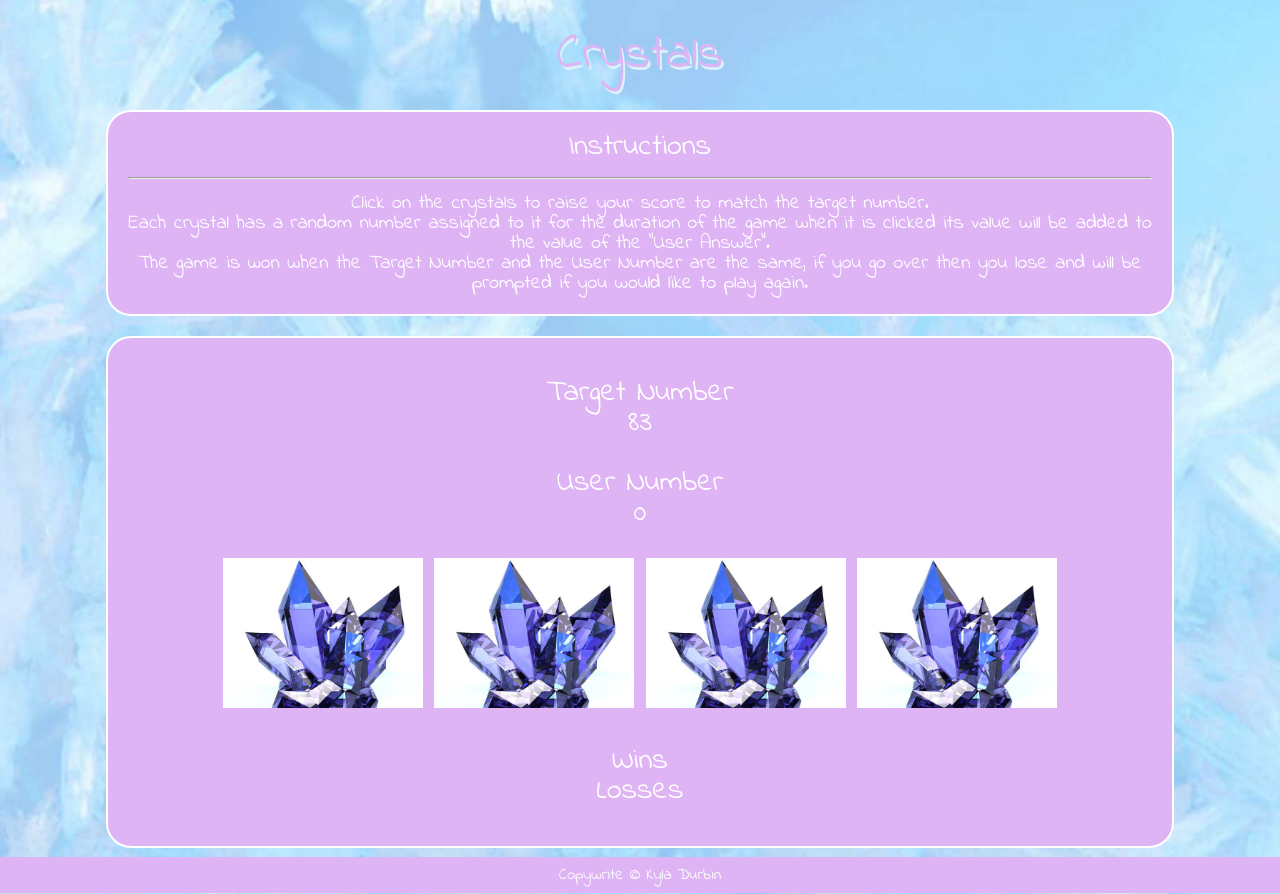
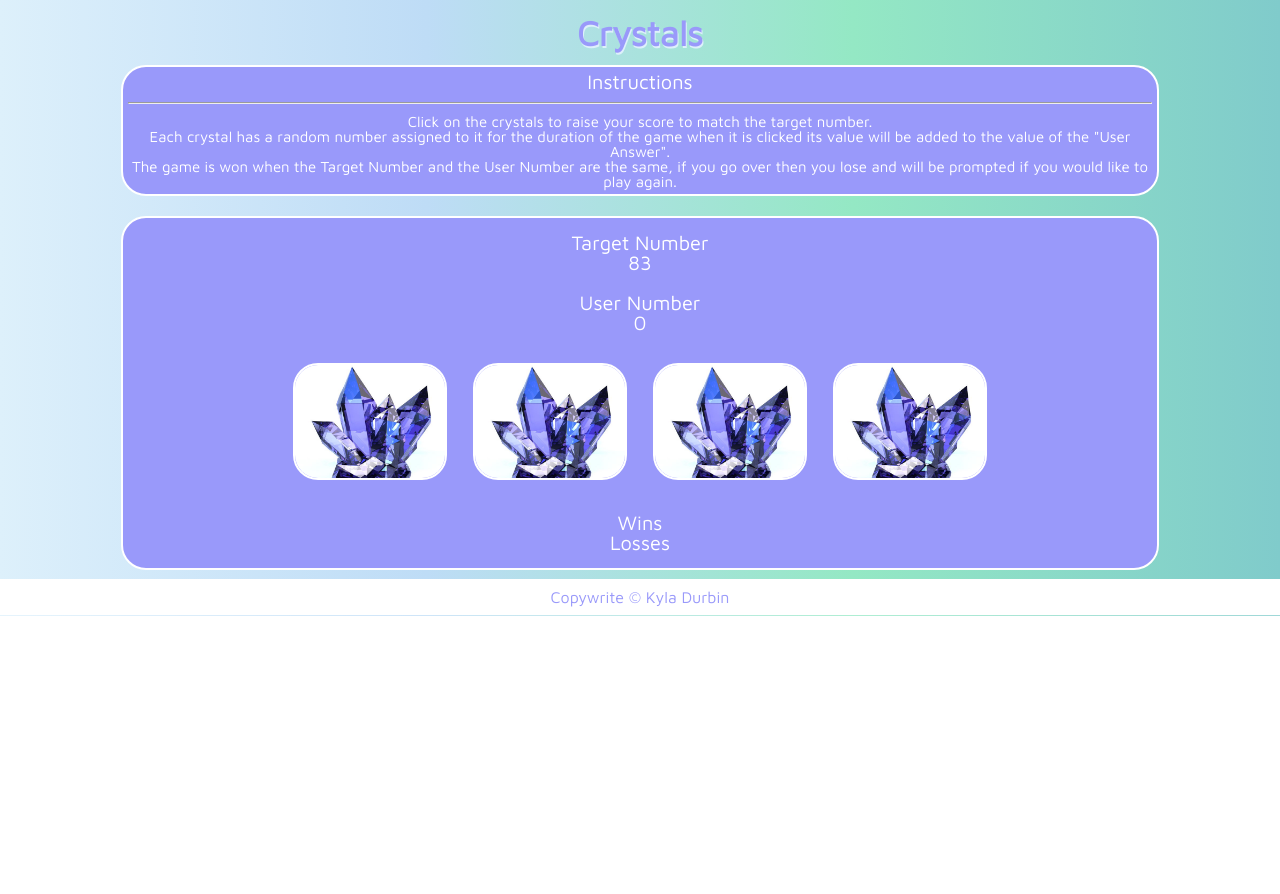
Before and after one commit to KDurbin02/week-4-game, a plain HTML site: page index.html in a window 1280 px wide. After the commit the page ends 800 px from the top, so only its background shows below. Drawn offline with nearby package versions, Linux system fonts and the light colour scheme.

Commit message:
cleaned up css

```diff
--- a/assets/css/style.css
+++ b/assets/css/style.css
@@ -1,29 +1,32 @@
 body {
-	background-image: url(../images/background.jpg);
+	/* background-image: url(../images/background.jpg); */
 	height: 100%;
+	background: linear-gradient(to right, #ddf0fb, #bedcf6, #94e8c4,#80cbcb);
 	background-position: center;
 	background-size: cover;
 	background-repeat: no-repeat;
-	font-family: 'Indie Flower', cursive;
-
-
+	font-family: 'Maven Pro', sans-serif;
 }
 
 .head {
 	margin: auto;
-	padding: 30px;
+	padding: 15px;
 	text-align: center;
-	font-size: 50px;
-	color: #dfb4f5;
-	text-shadow: 2px 3px #ddf0fb;
+	font-size: 35px;
+	color: #9999fa;
+	text-shadow: 1px 2px #ddf0fb;
+}
+
+#title {
+	font-weight: 800 !important;
 }
 
 .instructions {
 	margin: auto;
 	text-align: center;
-	padding: 20px;
-	font-size: 30px;
-	background-color: #dfb4f5;
+	padding: 5px;
+	font-size: 20px;
+	background-color: #9999fa;
 	color: #ffffff;
 	border: 2px solid white;
 	border-radius: 25px;
@@ -32,15 +35,15 @@ body {
 }
 
 p {
-	font-size: 20px;
+	font-size: 15px;
 }
 
 .game {
 	margin: auto;
 	text-align: center;
-	padding: 20px;
-	font-size: 30px;
-	background-color: #dfb4f5;
+	padding: 5px;
+	font-size: 20px;
+	background-color: #9999fa;
 	color: #ffffff;
 	border: 2px solid white;
 	border-radius: 25px;
@@ -50,15 +53,30 @@ p {
 
 .play {
 	padding: 10px;
-	margin: 10px;
+	/* margin: 10px; */
 }
 
 .footer {
-	background: #dfb4f5;
+	background: #ffffff;
 	margin: auto;
 	padding: 10px;
 	text-align: center;
-	color: #ffffff;
+	color: #9999fa;
 	position: relative;
 	bottom: 1px;
 }
+
+.crystal{
+	width: 150px;
+	margin: 10px;
+	border: 2px solid white;
+	border-radius: 25px;
+	transition: opacity .25s ease-in-out;
+	backface-visibility: hidden;
+}
+
+.crystal:hover{
+	background: #FFFFFF;
+	opacity: 0.6;
+	transition: opacity .25s ease-in-out;
+}
--- a/assets/javascript/game.js
+++ b/assets/javascript/game.js
@@ -56,19 +56,43 @@ function onClick(crystalValue) {
     }
 };
 
-$("#c1").click(function() {
+$("#c1").click(function () {
     //crystal1
     onClick(crystal1);
 });
-$("#c2").click(function() {
+$("#c2").click(function () {
     //crystal2
     onClick(crystal2);
 });
-$("#c3").click(function() {
+$("#c3").click(function () {
     //crystal3
     onClick(crystal3);
 });
-$("#c4").click(function() {
+$("#c4").click(function () {
     //crystal4
     onClick(crystal4);
 });
+
+// number of drops created.
+var nbDrop = 858;
+
+// function to generate a random number range.
+function randRange(minNum, maxNum) {
+    return (Math.floor(Math.random() * (maxNum - minNum + 1)) + minNum);
+}
+
+// function to generate drops
+function createRain() {
+
+    for (i = 1; i < nbDrop; i++) {
+        var dropLeft = randRange(0, 1600);
+        var dropTop = randRange(-1000, 1400);
+
+        $('.rain').append('<div class="drop" id="drop' + i + '"></div>');
+        $('#drop' + i).css('left', dropLeft);
+        $('#drop' + i).css('top', dropTop);
+    }
+
+}
+// Make it rain
+createRain();
--- a/index.html
+++ b/index.html
@@ -1,24 +1,26 @@
 <!DOCTYPE html>
 <html>
+
 <head>
 	<title>Crystal Game</title>
 	<link rel="stylesheet" type="text/css" href="assets/css/reset.css">
 	<link rel="stylesheet" type="text/css" href="assets/css/style.css">
-	<link href="https://fonts.googleapis.com/css?family=Indie+Flower" rel="stylesheet">
+	<link href="https://fonts.googleapis.com/css?family=Maven+Pro" rel="stylesheet">
 
 </head>
+
 <body>
 	<div class="head">
-		<h1>Crystals</h1>
+		<h1 id="title">Crystals</h1>
 	</div>
 	<div class="instructions">
 		<h2>Instructions</h2>
 		<hr>
-		<p>	Click on the crystals to raise your score to match the target number.<br>
-
-			Each crystal has a random number assigned to it for the duration of the game when it is clicked its value will be added to the value of the "User Answer".<br>
-
-			The game is won when the Target Number and the User Number are the same, if you go over then you lose and will be prompted if you would like to play again.
+		<p> Click on the crystals to raise your score to match the target number.
+			<br> Each crystal has a random number assigned to it for the duration of the game when it is clicked its value will be added
+			to the value of the "User Answer".
+			<br> The game is won when the Target Number and the User Number are the same, if you go over then you lose and will be prompted
+			if you would like to play again.
 		</p>
 	</div>
 	<div class="game">
@@ -31,10 +33,10 @@
 			<div id="player_score"></div>
 		</div>
 		<div class="play">
-			<img id="c1" src="assets/images/crystal.jpg" width="200px">
-			<img id="c2" src="assets/images/crystal.jpg" width="200px">
-			<img id="c3" src="assets/images/crystal.jpg" width="200px">
-			<img id="c4" src="assets/images/crystal.jpg" width="200px">
+			<img id="c1" class="crystal" src="assets/images/crystal.jpg">
+			<img id="c2" class="crystal" src="assets/images/crystal.jpg">
+			<img id="c3" class="crystal" src="assets/images/crystal.jpg">
+			<img id="c4" class="crystal" src="assets/images/crystal.jpg">
 		</div>
 		<div class="play">
 			<h1>Wins</h1>
@@ -51,4 +53,5 @@
 	<script src="assets/javascript/game.js"></script>
 
 </body>
+
 </html>
```
